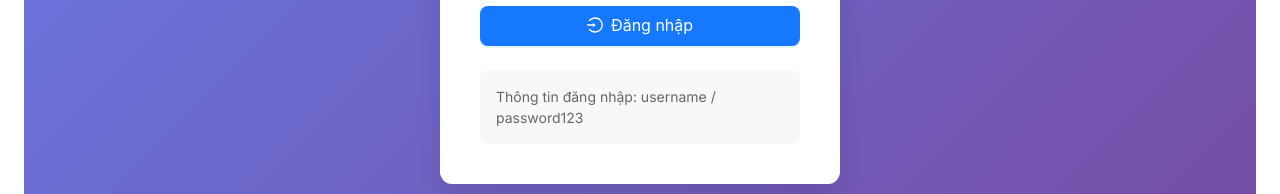
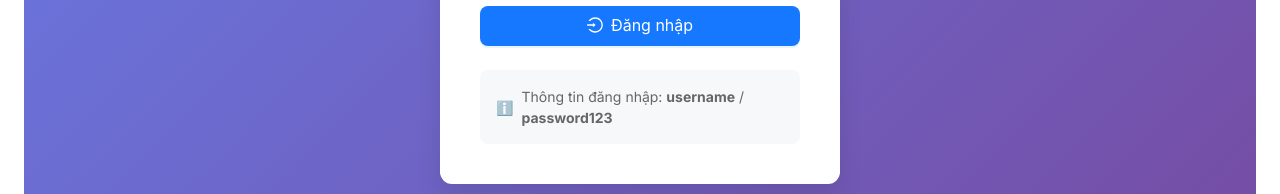
Before and after one commit to gaolamthuy/staff, a Next.js app: page /signin in a window 1280 px wide. Shown: the part 588-782 px from the top of the page. Built offline with nearby package versions, Linux system fonts and the light colour scheme.

Commit message:
feat: Improve dark mode for signin page - Fix input fields background in dark mode - Add hover effects and animations - Improve visual hierarchy and spacing - Add glow effects for logo and text - Enhance overall dark mode experience

```diff
--- a/src/app/globals.css
+++ b/src/app/globals.css
@@ -169,6 +169,41 @@ body.dark-mode .ant-input:focus {
   box-shadow: 0 0 0 2px rgba(24, 144, 255, 0.2) !important;
 }
 
+/* Input placeholder dark mode */
+body.dark-mode .ant-input::placeholder {
+  color: #888 !important;
+}
+
+/* Password input dark mode */
+body.dark-mode .ant-input-password {
+  background-color: #2a2a2a !important;
+  border-color: #444 !important;
+  color: #e6e6e6 !important;
+}
+
+body.dark-mode .ant-input-password .ant-input {
+  background-color: transparent !important;
+  border: none !important;
+  color: #e6e6e6 !important;
+}
+
+body.dark-mode .ant-input-password .ant-input::placeholder {
+  color: #888 !important;
+}
+
+/* Input icons dark mode */
+body.dark-mode .ant-input-prefix {
+  color: #888 !important;
+}
+
+body.dark-mode .ant-input-suffix {
+  color: #888 !important;
+}
+
+body.dark-mode .ant-input-password .ant-input-suffix {
+  color: #888 !important;
+}
+
 body.dark-mode .ant-form-item-label > label {
   color: #e6e6e6 !important;
 }
@@ -309,24 +344,66 @@ body.dark-mode .signin-page {
   background: linear-gradient(135deg, #1a1a2e 0%, #16213e 100%) !important;
 }
 
+body.dark-mode .signin-page::before {
+  background: linear-gradient(
+    45deg,
+    transparent 30%,
+    rgba(24, 144, 255, 0.1) 50%,
+    transparent 70%
+  ) !important;
+}
+
 body.dark-mode .signin-card {
   background-color: #1a1a1a !important;
   border: 1px solid #333 !important;
   box-shadow: 0 10px 25px rgba(0, 0, 0, 0.3) !important;
+  transition: all 0.3s ease !important;
+}
+
+body.dark-mode .signin-card:hover {
+  box-shadow: 0 15px 35px rgba(0, 0, 0, 0.4) !important;
+  transform: translateY(-2px) !important;
 }
 
 body.dark-mode .signin-logo h1 {
   color: #1890ff !important;
+  text-shadow: 0 0 10px rgba(24, 144, 255, 0.3) !important;
 }
 
 body.dark-mode .signin-logo p {
   color: #999 !important;
+  text-shadow: 0 0 5px rgba(153, 153, 153, 0.2) !important;
+}
+
+/* Logo glow effect in dark mode */
+body.dark-mode .signin-logo img {
+  filter: drop-shadow(0 0 8px rgba(24, 144, 255, 0.4)) !important;
+  transition: filter 0.3s ease !important;
+}
+
+body.dark-mode .signin-logo img:hover {
+  filter: drop-shadow(0 0 12px rgba(24, 144, 255, 0.6)) !important;
 }
 
 body.dark-mode .signin-info {
   background-color: #2a2a2a !important;
   color: #999 !important;
   border: 1px solid #444 !important;
+  backdrop-filter: blur(10px) !important;
+}
+
+/* Form item spacing dark mode */
+body.dark-mode .ant-form-item {
+  margin-bottom: 20px !important;
+}
+
+/* Button hover effect dark mode */
+body.dark-mode .ant-btn-primary:hover {
+  background-color: #40a9ff !important;
+  border-color: #40a9ff !important;
+  transform: translateY(-1px) !important;
+  box-shadow: 0 4px 12px rgba(24, 144, 255, 0.3) !important;
+  transition: all 0.3s ease !important;
 }
 
 /* Loading Spinner Dark Mode */
@@ -409,6 +486,35 @@ body:not(.dark-mode) .product-count {
   justify-content: center;
   background: linear-gradient(135deg, #667eea 0%, #764ba2 100%);
   padding: 20px;
+  position: relative;
+  overflow: hidden;
+}
+
+/* Animated background for signin page */
+.signin-page::before {
+  content: "";
+  position: absolute;
+  top: 0;
+  left: 0;
+  right: 0;
+  bottom: 0;
+  background: linear-gradient(
+    45deg,
+    transparent 30%,
+    rgba(255, 255, 255, 0.1) 50%,
+    transparent 70%
+  );
+  animation: shimmer 3s ease-in-out infinite;
+  pointer-events: none;
+}
+
+@keyframes shimmer {
+  0% {
+    transform: translateX(-100%);
+  }
+  100% {
+    transform: translateX(100%);
+  }
 }
 
 .signin-card {
--- a/src/app/signin/page.tsx
+++ b/src/app/signin/page.tsx
@@ -132,7 +132,13 @@ export default function SignInPage() {
         </Form>
 
         <div className="signin-info">
-          Thông tin đăng nhập: username / password123
+          <div style={{ display: "flex", alignItems: "center", gap: "8px" }}>
+            <span style={{ fontSize: "14px", opacity: 0.7 }}>ℹ️</span>
+            <span>
+              Thông tin đăng nhập: <strong>username</strong> /{" "}
+              <strong>password123</strong>
+            </span>
+          </div>
         </div>
       </div>
 
```
